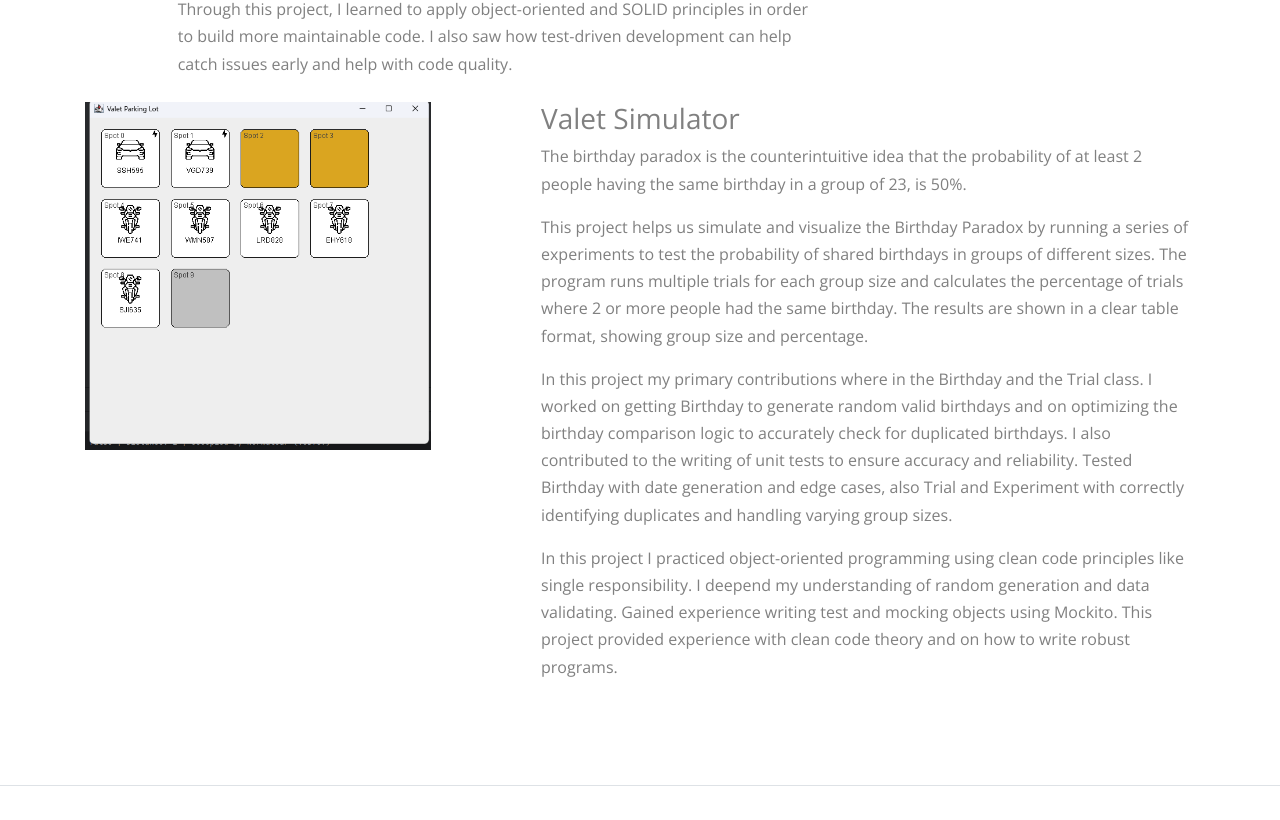
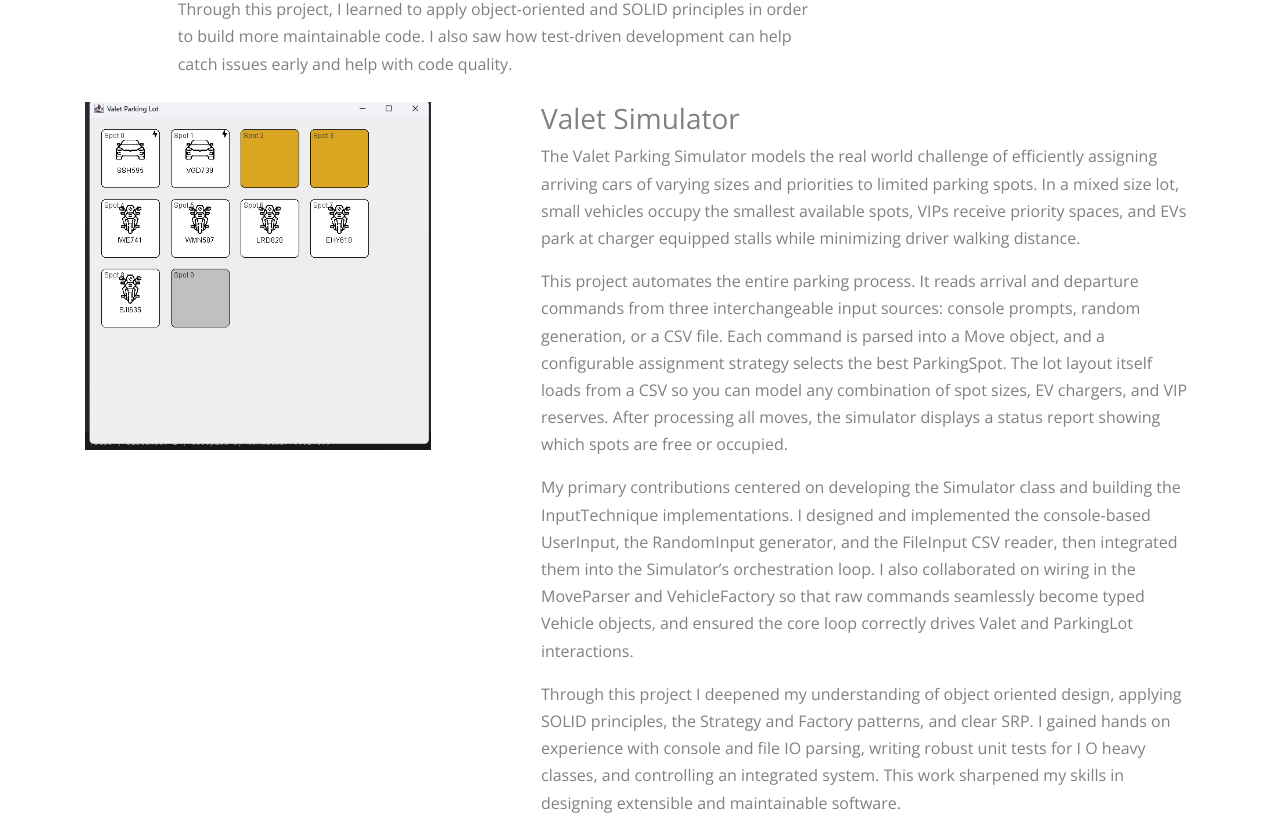
Before and after one commit to Max-Aber/Max-Aber.github.io, a plain HTML site: page index.html in a window 1280 px wide. Shown: the part 2754-3574 px from the top of the page. Drawn offline with nearby package versions, Linux system fonts and the light colour scheme; a script that the page names is missing; files whose address does not match are found by name.

Commit message:
added description of the valet project

```diff
--- a/index.html
+++ b/index.html
@@ -273,30 +273,28 @@
               <div class="mb-4">
                 <h3>Valet Simulator</h3>
                 <p>
-                  The birthday paradox is the counterintuitive idea that the probability
-                  of at least 2 people having the same birthday in a group of 23, is 50%.
-
+                  The Valet Parking Simulator models the real world challenge of efficiently assigning arriving cars of
+                  varying sizes and priorities to limited parking spots. In a mixed size lot, small vehicles occupy the
+                  smallest available spots, VIPs receive priority spaces, and EVs park at charger equipped stalls while
+                  minimizing driver walking distance.
                 </p>
                 <p>
-                  This project helps us simulate and visualize the Birthday
-                  Paradox by running a series of experiments to test the probability
-                  of shared birthdays in groups of different sizes. The program runs
-                  multiple trials for each group size and calculates the percentage of
-                  trials where 2 or more people had the same birthday. The results are shown
-                  in a clear table format, showing group size and percentage.</p>
-                <p>In this project my primary contributions where in the Birthday
-                  and the Trial class. I worked on getting Birthday to generate random
-                  valid birthdays and on optimizing the birthday comparison logic to
-                  accurately check for duplicated birthdays. I also contributed to the writing
-                  of unit tests to ensure accuracy and reliability. Tested Birthday with date
-                  generation and edge cases, also Trial and Experiment with correctly identifying
-                  duplicates and handling varying group sizes.
+                  This project automates the entire parking process. It reads arrival and departure commands from three
+                  interchangeable input sources: console prompts, random generation, or a CSV file. Each command is
+                  parsed into a Move object, and a configurable assignment strategy selects the best ParkingSpot. The
+                  lot layout itself loads from a CSV so you can model any combination of spot sizes, EV chargers, and
+                  VIP reserves. After processing all moves, the simulator displays a status report showing which spots
+                  are free or occupied.</p>
+                <p>My primary contributions centered on developing the Simulator class and building the InputTechnique
+                  implementations. I designed and implemented the console-based UserInput, the RandomInput generator,
+                  and the FileInput CSV reader, then integrated them into the Simulator’s orchestration loop. I also
+                  collaborated on wiring in the MoveParser and VehicleFactory so that raw commands seamlessly become
+                  typed Vehicle objects, and ensured the core loop correctly drives Valet and ParkingLot interactions.
                 </p>
-                <p>In this project I practiced object-oriented programming using clean code
-                  principles like single responsibility. I deepend my understanding of random
-                  generation and data validating. Gained experience writing test and mocking
-                  objects using Mockito. This project provided experience with clean code
-                  theory and on how to write robust programs.</p>
+                <p>Through this project I deepened my understanding of object oriented design, applying SOLID principles,
+                  the Strategy and Factory patterns, and clear SRP. I gained hands on experience with console and file
+                  IO parsing, writing robust unit tests for I O heavy classes, and controlling an integrated system.
+                  This work sharpened my skills in designing extensible and maintainable software.</p>
               </div>
             </div>
           </div>
```
